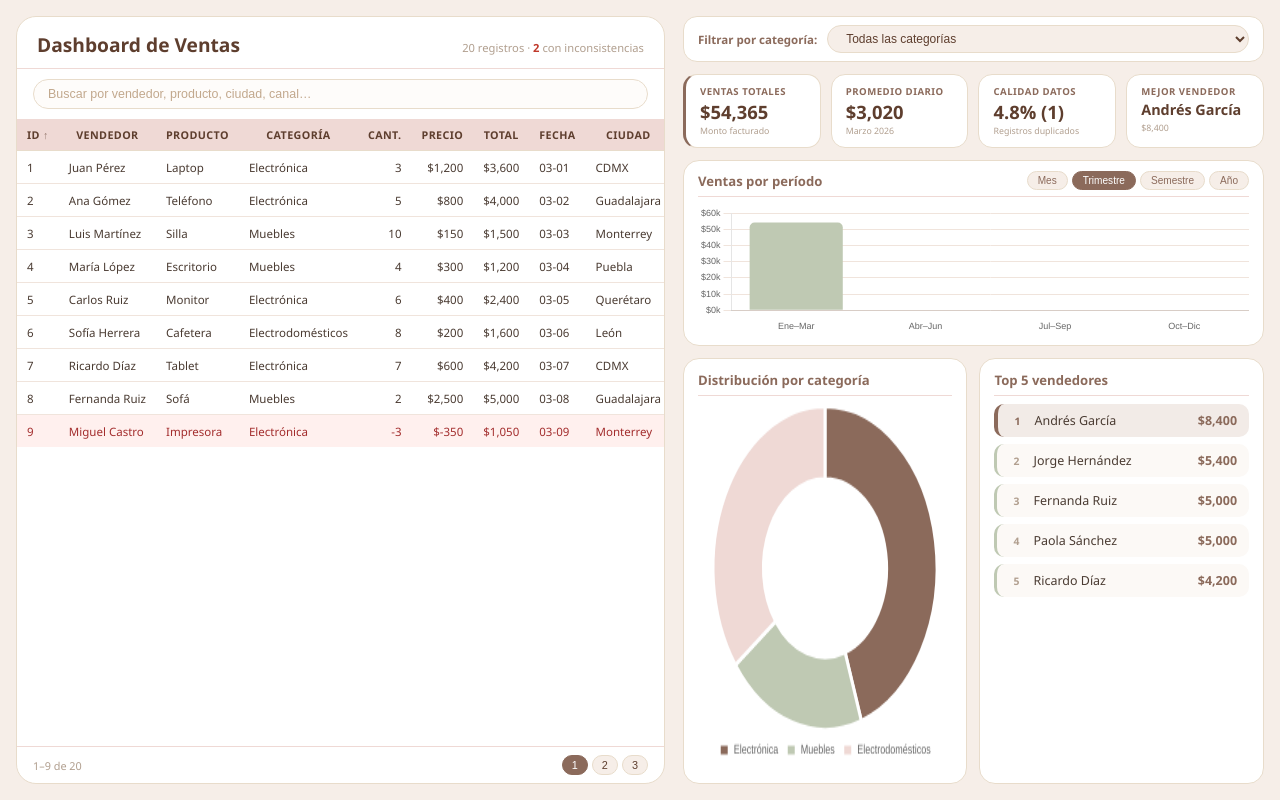
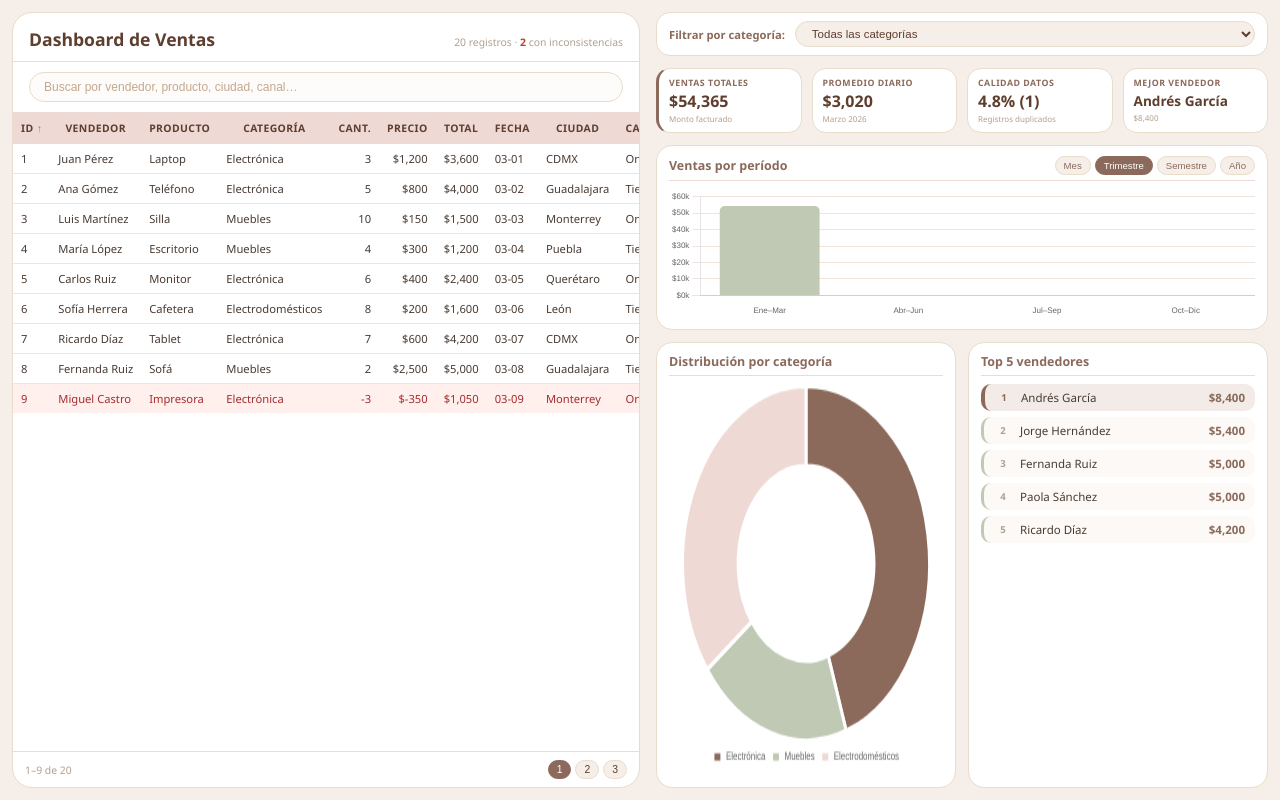
Before and after one commit to lfernandanavar/dashboard-ventas, a plain HTML site: page index.html in a window 1280 px wide. Drawn offline with nearby package versions, Linux system fonts and the light colour scheme.

Commit message:
Actualizo diseño / contenido

```diff
--- a/index.html
+++ b/index.html
@@ -2,55 +2,60 @@
 <html lang="es">
 <head>
     <meta charset="UTF-8">
-    <meta name="viewport" content="width=device-width, initial-scale=1.0">
+    <meta name="viewport" content="width=device-width, initial-scale=1.0, user-scalable=yes">
     <title>Dashboard de Ventas</title>
     <script src="https://cdn.jsdelivr.net/npm/chart.js@4.4.0/dist/chart.umd.min.js"></script>
     <style>
-        * { margin: 0; padding: 0; box-sizing: border-box; }
+        * {
+            margin: 0;
+            padding: 0;
+            box-sizing: border-box;
+        }
 
         body {
             background: #F6EEE8;
             font-family: 'Segoe UI', Roboto, 'Helvetica Neue', sans-serif;
-            padding: 16px;
-            height: 100vh;
-            overflow: hidden;
+            padding: 12px;
+            min-height: 100vh;
             color: #4A3B32;
         }
 
+        /* Layout principal - responsive */
         .dashboard-layout {
             display: flex;
-            gap: 18px;
-            height: calc(100vh - 32px);
-            overflow: hidden;
+            gap: 16px;
+            min-height: calc(100vh - 24px);
         }
 
-
+        /* Tabla izquierda - responsive */
         .left-table {
-            flex: 0 0 52%;
-            min-width: 640px;
+            flex: 0 0 50%;
             background: #FFFFFF;
             border-radius: 20px;
             border: 1px solid #E8DCCB;
             display: flex;
             flex-direction: column;
             overflow: hidden;
+            transition: all 0.3s ease;
         }
 
         .table-header {
-            padding: 14px 20px 10px;
+            padding: 14px 16px 10px;
             border-bottom: 1.5px solid #EFD9D5;
             flex-shrink: 0;
             display: flex;
             align-items: baseline;
             justify-content: space-between;
+            flex-wrap: wrap;
+            gap: 8px;
         }
         .table-header h2 {
-            font-size: 1.2rem;
+            font-size: 1.1rem;
             font-weight: 600;
             color: #5E3E2E;
         }
         .table-header .header-meta {
-            font-size: 0.7rem;
+            font-size: 0.65rem;
             color: #B19F8F;
         }
         .header-meta .bad-count { color: #C0392B; font-weight: 600; }
@@ -62,7 +67,7 @@
         }
         .search-bar input {
             width: 100%;
-            font-size: 0.78rem;
+            font-size: 0.75rem;
             padding: 7px 14px;
             border: 1px solid #E8DCCB;
             border-radius: 999px;
@@ -74,17 +79,25 @@
         .search-bar input:focus { border-color: #8B6A5B; box-shadow: 0 0 0 2px rgba(139,106,91,0.1); }
         .search-bar input::placeholder { color: #C2A88D; }
 
-        .table-wrapper { flex: 1; overflow: auto; min-height: 0; }
+        .table-wrapper {
+            flex: 1;
+            overflow: auto;
+            min-height: 0;
+        }
 
-        table { width: 100%; border-collapse: collapse; font-size: 0.72rem; }
+        table {
+            width: 100%;
+            border-collapse: collapse;
+            font-size: 0.7rem;
+        }
         thead th {
             background: #EFD9D5;
             color: #5E3E2E;
             font-weight: 600;
-            font-size: 0.67rem;
+            font-size: 0.65rem;
             text-transform: uppercase;
             letter-spacing: 0.4px;
-            padding: 8px 10px;
+            padding: 8px 8px;
             border-bottom: 1.5px solid #E8DCCB;
             white-space: nowrap;
             position: sticky;
@@ -98,7 +111,7 @@
         thead th.sort-desc::after { content: " ↓"; opacity: 0.6; }
 
         tbody td {
-            padding: 7px 10px;
+            padding: 6px 8px;
             border-bottom: 1px solid #F0E4DC;
             white-space: nowrap;
             vertical-align: middle;
@@ -109,38 +122,40 @@
 
         .badge {
             display: inline-block;
-            padding: 2px 8px;
+            padding: 2px 6px;
             border-radius: 999px;
-            font-size: 0.65rem;
+            font-size: 0.6rem;
             font-weight: 600;
         }
         .badge-ok  { background: #E8F2E0; color: #3B6D11; }
         .badge-err { background: #FCDCD8; color: #A32D2D; }
 
         .pager {
-            padding: 8px 16px;
+            padding: 8px 12px;
             border-top: 1px solid #EFD9D5;
             display: flex;
             align-items: center;
             justify-content: space-between;
             flex-shrink: 0;
+            flex-wrap: wrap;
+            gap: 8px;
         }
-        .pager-info { font-size: 0.68rem; color: #B19F8F; }
-        .pager-btns { display: flex; gap: 4px; }
+        .pager-info { font-size: 0.65rem; color: #B19F8F; }
+        .pager-btns { display: flex; gap: 4px; flex-wrap: wrap; }
         .pager-btn {
-            padding: 3px 9px;
+            padding: 3px 8px;
             border: 1px solid #E8DCCB;
             border-radius: 999px;
             background: #F6EEE8;
             color: #5E3E2E;
-            font-size: 0.68rem;
+            font-size: 0.65rem;
             cursor: pointer;
             transition: all 0.15s;
         }
         .pager-btn.active { background: #8B6A5B; color: #fff; border-color: #8B6A5B; }
         .pager-btn:hover:not(.active) { background: #EFD9D5; }
 
-
+        /* Columna derecha */
         .right-content {
             flex: 1;
             display: flex;
@@ -153,20 +168,22 @@
         .filters-bar {
             background: #fff;
             border-radius: 14px;
-            padding: 8px 14px;
+            padding: 8px 12px;
             border: 1px solid #E8DCCB;
             display: flex;
             align-items: center;
             gap: 10px;
             flex-shrink: 0;
+            flex-wrap: wrap;
         }
-        .filters-bar label { font-size: 0.72rem; font-weight: 600; color: #8B6A5B; white-space: nowrap; }
+        .filters-bar label { font-size: 0.7rem; font-weight: 600; color: #8B6A5B; white-space: nowrap; }
         .filters-bar select {
             flex: 1;
-            font-size: 0.75rem;
+            min-width: 120px;
+            font-size: 0.72rem;
             border: 1px solid #E8DCCB;
             border-radius: 999px;
-            padding: 5px 14px;
+            padding: 5px 12px;
             background: #F6EEE8;
             color: #5E3E2E;
             outline: none;
@@ -175,37 +192,37 @@
 
         .kpi-grid {
             display: grid;
-            grid-template-columns: repeat(4, minmax(0,1fr));
+            grid-template-columns: repeat(4, minmax(0, 1fr));
             gap: 10px;
             flex-shrink: 0;
         }
         .kpi-card {
             background: #fff;
             border-radius: 14px;
-            padding: 10px 14px;
+            padding: 8px 10px;
             border: 1px solid #E8DCCB;
         }
         .kpi-card.accent { border-left: 3px solid #8B6A5B; }
         .kpi-label {
-            font-size: 0.6rem;
+            font-size: 0.55rem;
             text-transform: uppercase;
             letter-spacing: 0.5px;
             font-weight: 600;
             color: #8B6A5B;
         }
         .kpi-number {
-            font-size: 1.15rem;
+            font-size: 1rem;
             font-weight: 700;
             color: #5E3E2E;
             line-height: 1.2;
             margin-top: 3px;
         }
-        .kpi-sub { font-size: 0.55rem; color: #B19F8F; margin-top: 2px; }
+        .kpi-sub { font-size: 0.5rem; color: #B19F8F; margin-top: 2px; }
 
         .month-chart-container {
             background: #fff;
             border-radius: 16px;
-            padding: 10px 14px;
+            padding: 10px 12px;
             border: 1px solid #E8DCCB;
             flex-shrink: 0;
         }
@@ -214,17 +231,19 @@
             justify-content: space-between;
             align-items: center;
             margin-bottom: 8px;
-            padding-bottom: 6px;
+            padding-bottom: 5px;
             border-bottom: 1.5px solid #EFD9D5;
+            flex-wrap: wrap;
+            gap: 8px;
         }
-        .month-chart-header h4 { font-size: 0.82rem; font-weight: 600; color: #8B6A5B; }
-        .period-selector { display: flex; gap: 4px; }
+        .month-chart-header h4 { font-size: 0.78rem; font-weight: 600; color: #8B6A5B; }
+        .period-selector { display: flex; gap: 4px; flex-wrap: wrap; }
         .period-btn {
             background: #F6EEE8;
             border: 1px solid #E8DCCB;
             border-radius: 999px;
-            padding: 3px 10px;
-            font-size: 0.63rem;
+            padding: 3px 8px;
+            font-size: 0.6rem;
             cursor: pointer;
             color: #8B6A5B;
             transition: all 0.15s;
@@ -243,7 +262,7 @@
             flex: 1;
             background: #fff;
             border-radius: 16px;
-            padding: 12px 14px;
+            padding: 10px 12px;
             border: 1px solid #E8DCCB;
             display: flex;
             flex-direction: column;
@@ -251,11 +270,11 @@
             min-width: 0;
         }
         .chart-box h4 {
-            font-size: 0.82rem;
+            font-size: 0.78rem;
             font-weight: 600;
             color: #8B6A5B;
             margin-bottom: 8px;
-            padding-bottom: 6px;
+            padding-bottom: 5px;
             border-bottom: 1.5px solid #EFD9D5;
             flex-shrink: 0;
         }
@@ -265,7 +284,7 @@
             flex: 1;
             background: #fff;
             border-radius: 16px;
-            padding: 12px 14px;
+            padding: 10px 12px;
             border: 1px solid #E8DCCB;
             display: flex;
             flex-direction: column;
@@ -273,11 +292,11 @@
             min-width: 0;
         }
         .top-sellers-box h4 {
-            font-size: 0.82rem;
+            font-size: 0.78rem;
             font-weight: 600;
             color: #8B6A5B;
             margin-bottom: 8px;
-            padding-bottom: 6px;
+            padding-bottom: 5px;
             border-bottom: 1.5px solid #EFD9D5;
             flex-shrink: 0;
         }
@@ -286,13 +305,13 @@
             overflow-y: auto;
             display: flex;
             flex-direction: column;
-            gap: 7px;
+            gap: 6px;
         }
         .seller-item {
             display: flex;
             align-items: center;
-            gap: 10px;
-            padding: 8px 12px;
+            gap: 8px;
+            padding: 6px 10px;
             background: #FCF9F6;
             border-radius: 10px;
             border-left: 3px solid #BFC9B3;
@@ -301,14 +320,49 @@
             background: #F2EBE7;
             border-left: 4px solid #8B6A5B;
         }
-        .seller-rank { font-size: 0.65rem; font-weight: 700; color: #B19F8F; width: 14px; text-align: center; }
+        .seller-rank { font-size: 0.6rem; font-weight: 700; color: #B19F8F; width: 18px; text-align: center; }
         .first-place .seller-rank { color: #8B6A5B; }
-        .seller-name { flex: 1; font-size: 0.78rem; font-weight: 500; color: #4A3B32; }
-        .seller-amount { font-size: 0.78rem; font-weight: 700; color: #8B6A5B; }
+        .seller-name { flex: 1; font-size: 0.72rem; font-weight: 500; color: #4A3B32; }
+        .seller-amount { font-size: 0.72rem; font-weight: 700; color: #8B6A5B; }
 
         ::-webkit-scrollbar { width: 4px; height: 4px; }
         ::-webkit-scrollbar-track { background: #EFD9D5; border-radius: 10px; }
         ::-webkit-scrollbar-thumb { background: #BFC9B3; border-radius: 10px; }
+
+        /* ========== RESPONSIVE DESIGN ========== */
+        @media (max-width: 1100px) {
+            .dashboard-layout { gap: 12px; }
+            .left-table { flex: 0 0 48%; }
+            .kpi-number { font-size: 0.9rem; }
+        }
+
+        @media (max-width: 900px) {
+            body { padding: 8px; }
+            .dashboard-layout { flex-direction: column; height: auto; }
+            .left-table { flex: auto; min-height: 400px; }
+            .right-content { min-height: 500px; }
+            .kpi-grid { grid-template-columns: repeat(2, 1fr); }
+        }
+
+        @media (max-width: 640px) {
+            .table-header { flex-direction: column; align-items: flex-start; }
+            .table-header h2 { font-size: 1rem; }
+            .kpi-grid { grid-template-columns: 1fr; gap: 8px; }
+            .charts-row { flex-direction: column; gap: 10px; }
+            .chart-box, .top-sellers-box { min-height: 220px; }
+            .period-selector { width: 100%; justify-content: center; }
+            .month-chart-header { flex-direction: column; align-items: stretch; }
+            .pager { flex-direction: column; align-items: center; }
+            .filters-bar select { min-width: 100%; }
+            thead th { font-size: 0.58rem; padding: 6px 4px; }
+            tbody td { font-size: 0.62rem; padding: 5px 4px; }
+        }
+
+        @media (max-width: 480px) {
+            .table-wrapper { overflow-x: auto; }
+            table { min-width: 600px; }
+            .left-table { min-width: 0; }
+        }
     </style>
 </head>
 <body>
@@ -376,7 +430,7 @@
             </div>
             <div class="kpi-card">
                 <div class="kpi-label">Mejor vendedor</div>
-                <div class="kpi-number" id="kpiTopVendedorNombre" style="font-size:0.9rem; line-height:1.3;">—</div>
+                <div class="kpi-number" id="kpiTopVendedorNombre" style="font-size:0.85rem; line-height:1.3;">—</div>
                 <div class="kpi-sub" id="kpiTopVendedorMonto">—</div>
             </div>
         </div>
@@ -467,12 +521,12 @@
         });
     }
 
-    function sortBy(key) {
+    window.sortBy = function(key) {
         if (sortKey === key) sortAsc = !sortAsc;
         else { sortKey = key; sortAsc = true; }
         currentPage = 1;
         renderTable();
-    }
+    };
 
     function renderTable() {
         let rows = [...getFiltered()];
@@ -576,8 +630,8 @@
                 responsive: true, maintainAspectRatio: true,
                 plugins: { legend: { display: false }, tooltip: { callbacks: { label: ctx => fmt(ctx.raw) } } },
                 scales: {
-                    y: { beginAtZero: true, ticks: { font: { size: 9 }, callback: v => "$" + Math.round(v/1000) + "k" }, grid: { color: "#F0E4DC" } },
-                    x: { ticks: { font: { size: 9 } }, grid: { display: false } }
+                    y: { beginAtZero: true, ticks: { font: { size: 8 }, callback: v => "$" + Math.round(v/1000) + "k" }, grid: { color: "#F0E4DC" } },
+                    x: { ticks: { font: { size: 8 } }, grid: { display: false } }
                 }
             }
         });
@@ -597,7 +651,7 @@
             options: {
                 responsive: true, maintainAspectRatio: true, cutout: "55%",
                 plugins: {
-                    legend: { position: "bottom", labels: { font: { size: 9 }, boxWidth: 10, padding: 8 } },
+                    legend: { position: "bottom", labels: { font: { size: 8 }, boxWidth: 9, padding: 6 } },
                     tooltip: { callbacks: { label: ctx => `${ctx.label}: ${fmt(ctx.raw)}` } }
                 }
             }
```
